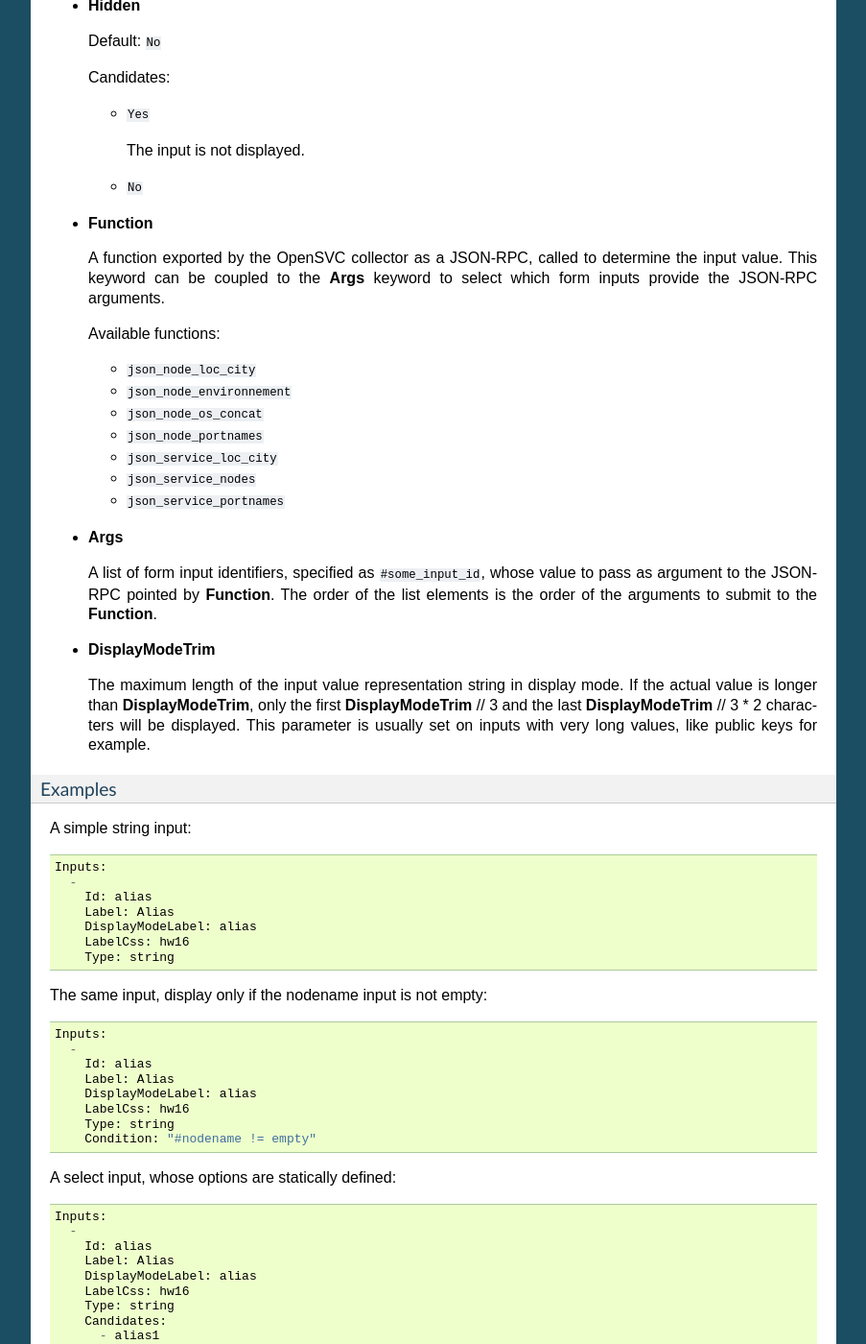
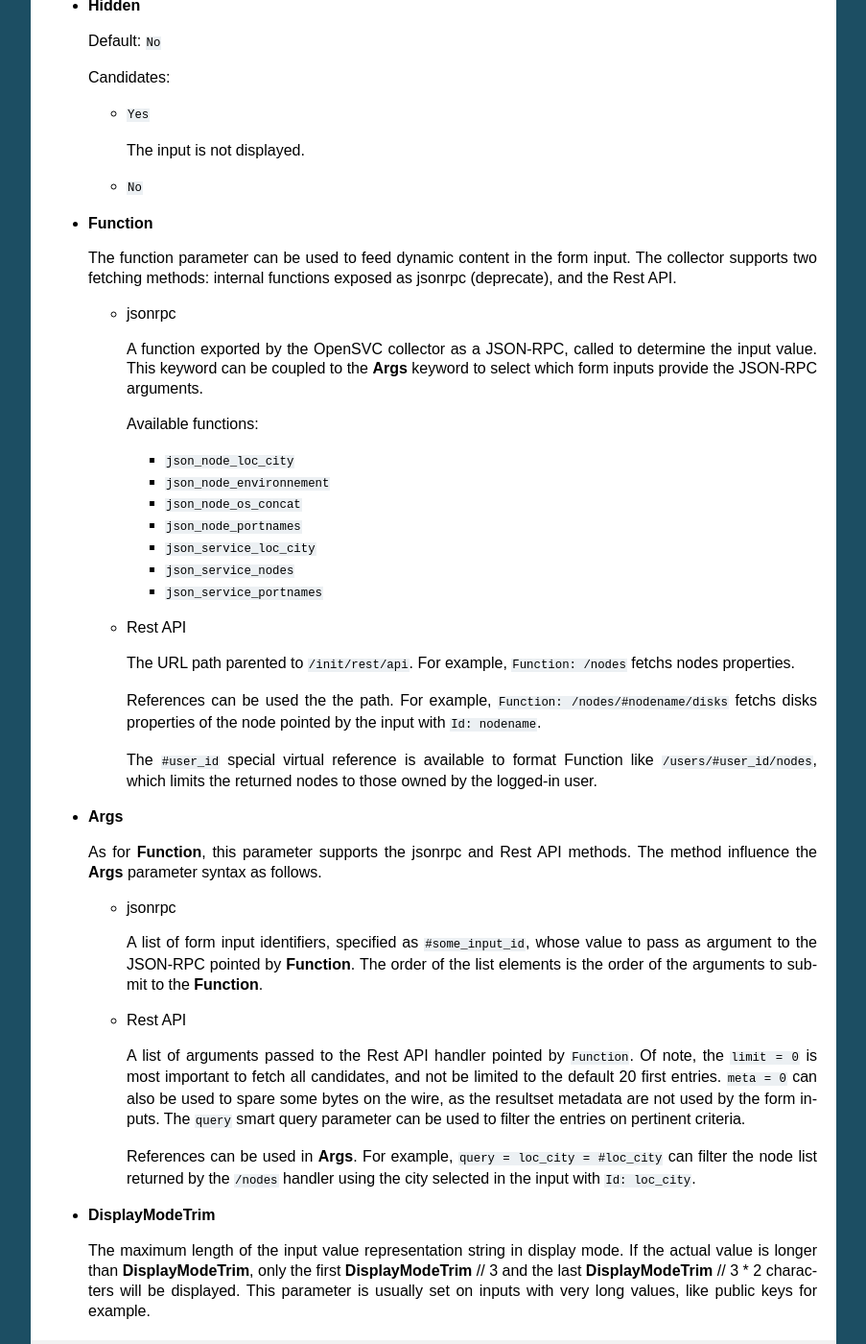
Before and after one commit to opensvc/docs.opensvc.com, a Sphinx documentation site: the page built from source/collector.forms.rst, in a window 1280 px wide and 1400 px high, scrolled down 6667 px. Shown: the whole window at 96% size, without its empty margins (198-1101 px from the left). Built offline with Sphinx 7.4.7, drawn with Linux system fonts in a browser that asks for light colours; comment, search, counter and statistics services are not loaded.

Commit message:
Document the rest api Function and Args form input syntax

```diff
--- a/source/collector.forms.rst
+++ b/source/collector.forms.rst
@@ -349,27 +349,50 @@ Keywords
 
 * **Function**
 
-  A function exported by the OpenSVC collector as a JSON-RPC, called to determine the input value. This keyword can be coupled to the **Args** keyword to select which form inputs provide the JSON-RPC arguments.
+  The function parameter can be used to feed dynamic content in the form input. The collector supports two fetching methods: internal functions exposed as jsonrpc (deprecate), and the Rest API.
 
-  Available functions:
+  * jsonrpc
 
-  * ``json_node_loc_city``
+    A function exported by the OpenSVC collector as a JSON-RPC, called to determine the input value. This keyword can be coupled to the **Args** keyword to select which form inputs provide the JSON-RPC arguments.
 
-  * ``json_node_environnement``
+    Available functions:
 
-  * ``json_node_os_concat``
+    * ``json_node_loc_city``
 
-  * ``json_node_portnames``
+    * ``json_node_environnement``
 
-  * ``json_service_loc_city``
+    * ``json_node_os_concat``
 
-  * ``json_service_nodes``
+    * ``json_node_portnames``
 
-  * ``json_service_portnames``
+    * ``json_service_loc_city``
+
+    * ``json_service_nodes``
+
+    * ``json_service_portnames``
+
+  * Rest API
+
+    The URL path parented to ``/init/rest/api``. For example, ``Function: /nodes`` fetchs nodes properties.
+
+    References can be used the the path. For example, ``Function: /nodes/#nodename/disks`` fetchs disks properties of the node pointed by the input with ``Id: nodename``.
+
+    The ``#user_id`` special virtual reference is available to format Function like ``/users/#user_id/nodes``, which limits the returned nodes to those owned by the logged-in user.
 
 * **Args**
 
-  A list of form input identifiers, specified as ``#some_input_id``, whose value to pass as argument to the JSON-RPC pointed by **Function**. The order of the list elements is the order of the arguments to submit to the **Function**.
+  As for **Function**, this parameter supports the jsonrpc and Rest API methods. The method influence the **Args** parameter syntax as follows.
+
+  * jsonrpc
+
+    A list of form input identifiers, specified as ``#some_input_id``, whose value to pass as argument to the JSON-RPC pointed by **Function**. The order of the list elements is the order of the arguments to submit to the **Function**.
+
+  * Rest API
+
+    A list of arguments passed to the Rest API handler pointed by ``Function``. Of note, the ``limit = 0`` is most important to fetch all candidates, and not be limited to the default 20 first entries. ``meta = 0`` can also be used to spare some bytes on the wire, as the resultset metadata are not used by the form inputs. The ``query`` smart query parameter can be used to filter the entries on pertinent criteria.
+
+    References can be used in **Args**. For example, ``query = loc_city = #loc_city`` can filter the node list returned by the ``/nodes`` handler using the city selected in the input with ``Id: loc_city``.
+
 
 * **DisplayModeTrim**
 
```
